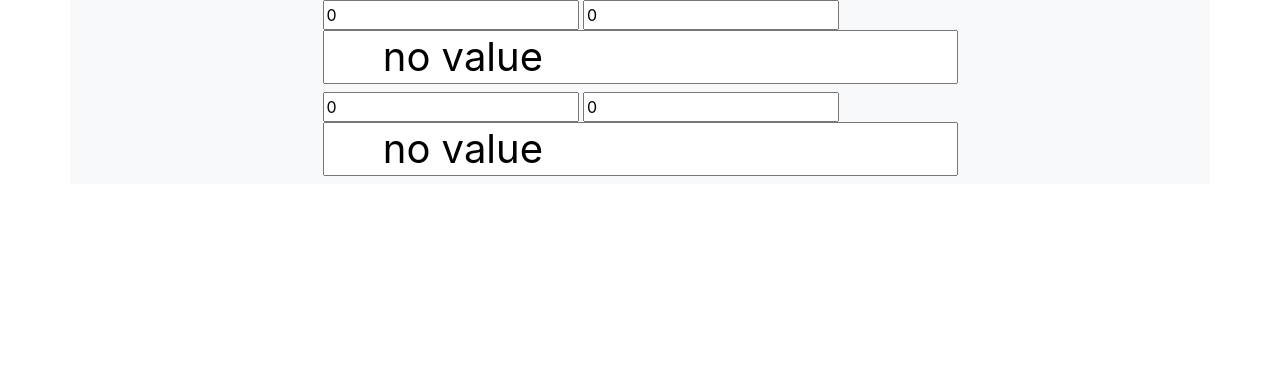
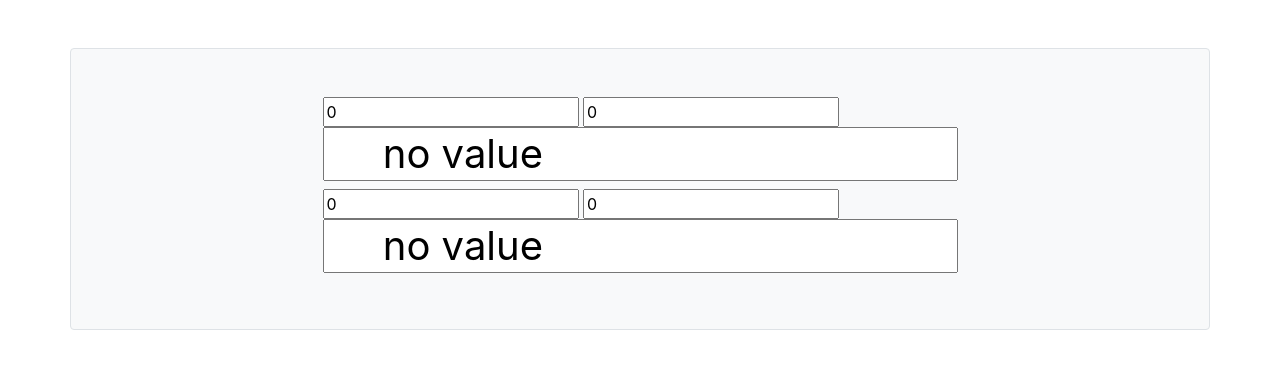
Before and after one commit to bi305/online_tools, a website: page imagehover.css-master/percent_age calculator.html in a window 1280 px wide. Drawn offline with nearby package versions, Linux system fonts and the light colour scheme.

Commit message:
working  on

```diff
--- a/imagehover.css-master/percent_age calculator.html
+++ b/imagehover.css-master/percent_age calculator.html
@@ -20,9 +20,9 @@
 
     <div class="container" ng-app="myapp" ng-controller="myctr">
         <div class="row">
-            <div class="col-md-12 bg-light  d-flex justify-content-center">
+            <div class="col-md-12 bg-light  mt-5 d-flex justify-content-center border rounded">
 
-                <div>
+                <div class="mt-5 mb-5 ">
 
 
 
@@ -77,7 +77,6 @@
         $scope.value_3 = 0;
         $scope.value_4 = 0;
         $scope.result1 = 0;
-        $scope.result2 = 0;
         // function
         $scope.percent1 = function () {
 
@@ -87,6 +86,7 @@
 
         }
         $scope.percent2 = function () {
+            $scope.result2 = 0;
 
             // value_3/value_4 *100
             $scope.result2 = parseFloat($scope.value_3) * parseFloat($scope.value_4)*100;
```
